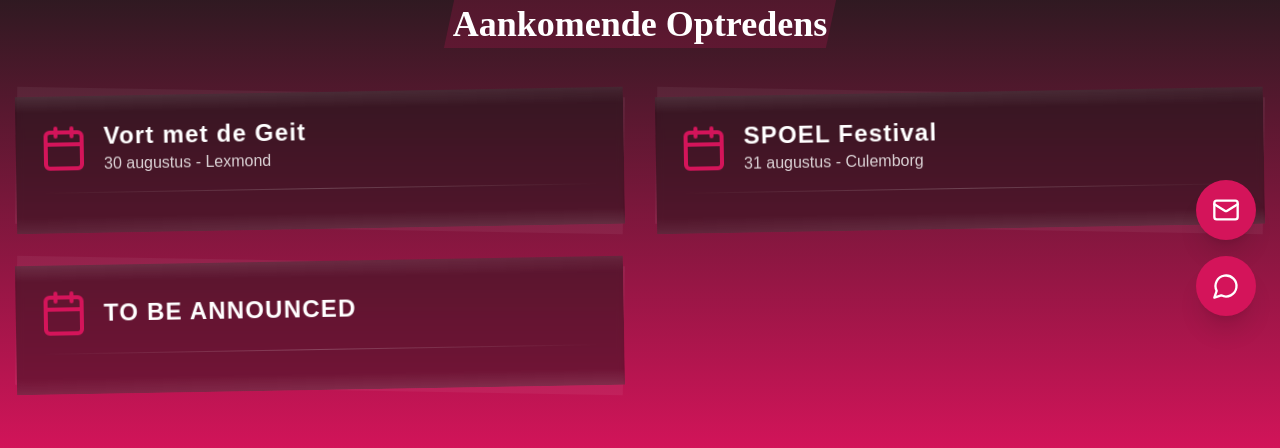
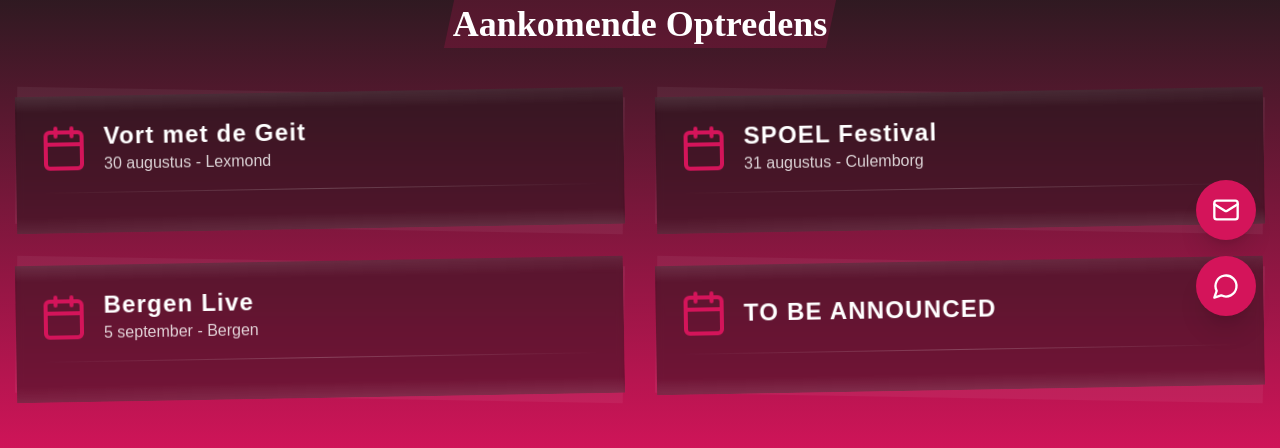
Before and after one commit to marijnbransen1998/Reyck3, a React (Vite) app: page /optredens in a window 1280 px wide. Shown: the part 460-908 px from the top of the page. Built offline with nearby package versions, Linux system fonts and the light colour scheme; a web font is replaced by a local one.

Commit message:
Update LivePerformances.tsx

```diff
--- a/src/pages/LivePerformances.tsx
+++ b/src/pages/LivePerformances.tsx
@@ -39,6 +39,7 @@ const LivePerformances: React.FC = () => {
               {[
                 { title: "Vort met de Geit", date: "30 augustus", location: "Lexmond" },
                 { title: "SPOEL Festival", date: "31 augustus", location: "Culemborg" },
+                { title: "Bergen Live", date: "5 september", location: "Bergen" },
                 { title: "TO BE ANNOUNCED", date: "", location: "", link: "", hasTickets: false }
               ].map((gig, index) => (
                 <div
```
